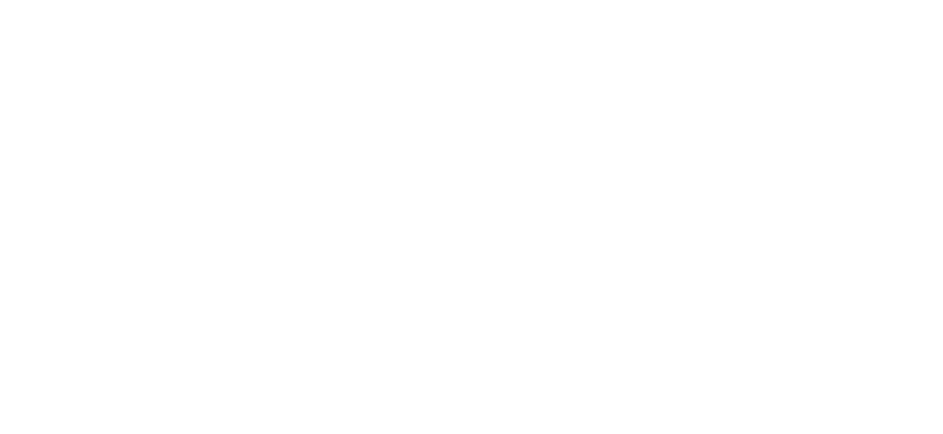
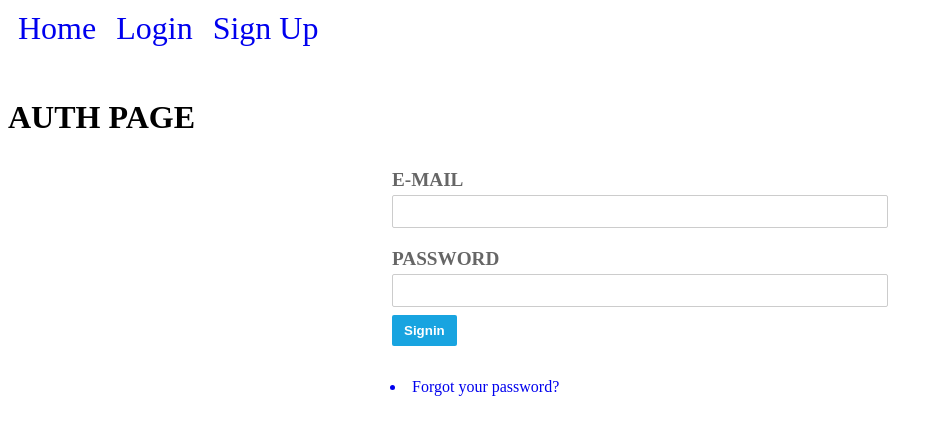
Before and after one commit to gonviegas/vue-sql-crypto-exchange, a Vue app: page /#/auth/login in a window 1280 px wide. Shown: the top 434 px of the page, without its empty margins (0-943 px from the left). Built offline with nearby package versions, Linux system fonts and the light colour scheme.

Commit message:
VIEWS: organized & Auth, Home added. COMPONENTS: organized. ROUTER: Fixed accordingly.

```diff
--- a/src/components/AuthSignUp.vue
+++ b/src/components/auth/AuthLogin.vue
@@ -1,7 +1,7 @@
 <template>
   <div class="container auth">
     <div>
-      <form action="signup.php" method="post">
+      <form action="signin.php" method="post">
         <fieldset>
           <ul>
             <li>
@@ -13,25 +13,19 @@
               <label for="password">Password</label>
               <input type="password" name="password" />
             </li>
-
-            <li>
-              <label for="cpassword">Confirm Password</label>
-              <input type="password" name="cpassword" />
-            </li>
           </ul>
         </fieldset>
         <fieldset>
-          <input type="submit" value="Signup" />
+          <input type="submit" value="Signin" />
         </fieldset>
       </form>
-      <a href="signin.php">Signin</a> | <a href="reset.php">Reset password</a
-      ><br /><br />
+      <router-link to="/auth/reset"><li>Forgot your password?</li></router-link>
     </div>
   </div>
 </template>
 
 <script>
 export default {
-  name: "AuthSignUp"
+  name: "AuthLogin"
 };
 </script>
--- /dev/null
+++ b/src/components/auth/AuthPassReset.vue
@@ -0,0 +1,26 @@
+<template>
+<div class="container auth">
+  <form action="reset.php" method="post">
+    <fieldset>
+      <ul>
+        <li>
+          <label for="email">E-mail</label>
+          <input type="text" name="email"></li>
+      </ul>
+    </fieldset>
+    <fieldset>
+      <input type="submit" value="Reset">
+    </fieldset>
+  </form>
+</div>
+</template>
+
+<script>
+export default {
+  name: "AuthPassReset"
+}
+</script>
+
+<style>
+
+</style>
--- a/src/components/AuthLogin.vue
+++ b/src/components/auth/AuthSignUp.vue
@@ -1,7 +1,7 @@
 <template>
   <div class="container auth">
     <div>
-      <form action="signin.php" method="post">
+      <form action="signup.php" method="post">
         <fieldset>
           <ul>
             <li>
@@ -13,20 +13,24 @@
               <label for="password">Password</label>
               <input type="password" name="password" />
             </li>
+
+            <li>
+              <label for="cpassword">Confirm Password</label>
+              <input type="password" name="cpassword" />
+            </li>
           </ul>
         </fieldset>
         <fieldset>
-          <input type="submit" value="Signin" />
+          <input type="submit" value="Signup" />
         </fieldset>
       </form>
-      <a href="signup.php">Signup</a> | <a href="reset.php">Reset password</a
-      ><br /><br />
+
     </div>
   </div>
 </template>
 
 <script>
 export default {
-  name: "AuthLogin"
+  name: "AuthSignUp"
 };
 </script>
--- a/src/components/HomeNavBar.vue
+++ b/src/components/home/HomeNavBar.vue
@@ -2,8 +2,8 @@
   <div id="nav-bar">
     <ul>
       <router-link to="/"><li>Home</li></router-link>
-      <router-link to="/login"><li>Login</li></router-link>
-      <router-link to="/signup"><li>Sign Up</li></router-link>
+      <router-link to="/auth/login"><li>Login</li></router-link>
+      <router-link to="/auth/signup"><li>Sign Up</li></router-link>
     </ul>
   </div>
 </template>
@@ -31,7 +31,7 @@
       cursor: pointer;
 
       &:hover {
-        color: #718fa900;
+        color: #009e0d;
       }
     }
   }
--- a/src/router/index.js
+++ b/src/router/index.js
@@ -2,7 +2,6 @@
 import VueRouter from "vue-router";
 import Home from "../views/Home.vue";
 import Auth from "../views/Auth.vue";
-// import SignUp from "../views/SignUp.vue";
 
 Vue.use(VueRouter);
 
@@ -18,32 +17,22 @@
     component: Auth,
     children: [
       {
-        path: "/signup",
+        path: "/auth/signup",
         name: "SignUp",
-        component: () => import("../components/AuthSignUp.vue")
+        component: () => import("../components/auth/AuthSignUp.vue")
       },
       {
-        path: "/login",
+        path: "/auth/login",
         name: "Login",
-        component: () => import("../components/AuthLogin.vue")
+        component: () => import("../components/auth/AuthLogin.vue")
+      },
+      {
+        path: "/auth/reset",
+        name: "Reset",
+        component: () => import("../components/auth/AuthPassReset.vue")
       }
     ]
   }
-  // {
-  //   path: "/news",
-  //   name: "News",
-  //   component: () => import("../views/News.vue")
-  // },
-  // {
-  //   path: "/login",
-  //   name: "Login",
-  //   component: () => import("../views/Login.vue")
-  // },
-  // {
-  //   path: "/news",
-  //   name: "SignUp",
-  //   component: () => import("../views/SignUp.vue")
-  // }
 ];
 
 const router = new VueRouter({
--- a/src/views/Auth.vue
+++ b/src/views/Auth.vue
@@ -8,7 +8,7 @@
 
 <script>
 // @ is an alias to /src
-import HomeNavBar from "@/components/HomeNavBar.vue";
+import HomeNavBar from "@/components/home/HomeNavBar.vue";
 
 export default {
   name: "Auth",
@@ -32,4 +32,69 @@
     max-width: 500px;
   }
 }
+
+form {
+  margin-bottom: 32px;;
+  text-align: left;
+  width: 100%;
+
+  &.auth {
+    border-radius: 16px;
+    padding: 32px;
+    margin: 32px auto;
+    box-shadow: 0 0 10px rgba(0, 0, 0, .1);
+    max-width: 500px;
+  }
+
+  ul {
+    margin: 0;
+    padding: 0;
+  }
+
+  li {
+    display: flex;
+    flex-direction: column;
+    padding: 8px 0;
+  }
+}
+
+fieldset {
+  border: 0;
+  padding: 0;
+}
+
+label {
+  color: #666;
+  font-size: 1.2rem;
+  font-weight: 900;
+  padding: 4px 0;
+  text-transform: uppercase;
+}
+
+button,
+input,
+select,
+textarea {
+  border-radius: 2px;
+  border: 1px solid #CCC;
+  padding: 8px;
+  outline: none;
+  transition: border .2s ease-in-out, box-shadow .2s ease-in-out;
+
+  &:focus {
+    border: 1px solid #18a4e0;
+    box-shadow: 0 0 10px rgba(#18a4e0, .25);
+    transition: border .2s ease-in-out, box-shadow .2s ease-in-out;
+  }
+}
+
+input[type=submit] {
+  align-items: center;
+  background-color: #18a4e0;
+  border: 0;
+  color: #fff;
+  display: flex;
+  font-weight: 900;
+  padding: 8px 12px;
+}
 </style>
--- a/src/views/Home.vue
+++ b/src/views/Home.vue
@@ -7,7 +7,7 @@
 
 <script>
 // @ is an alias to /src
-import HomeNavBar from "@/components/HomeNavBar.vue";
+import HomeNavBar from "@/components/home/HomeNavBar.vue";
 
 export default {
   name: "Home",
```
